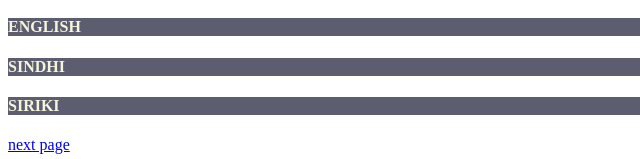
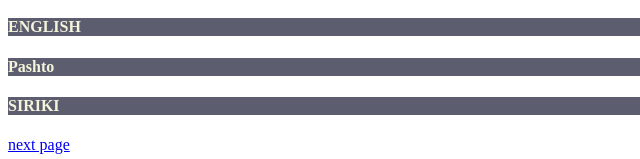
Before and after one commit to zainalijoyo73-source/PITP-Batch-2, a plain HTML site: page index_copy.html in a window 1280 px wide. Shown: the part 1352-1511 px from the top of the page, 0-640 px from the left. Drawn offline with Linux system fonts and the light colour scheme.

Commit message:
Update index_copy.html
Corrected personal information and added Pashto language.

```diff
--- a/index_copy.html
+++ b/index_copy.html
@@ -68,8 +68,9 @@ h4{
  <H2>LANGUAGE</H2>
  <h4>URDU</h4>
 <H4>ENGLISH</H4>
-<H4>SINDHI</H4>
+<H4>Pashto</H4>
 <H4>SIRIKI</H4>
 <a href="form.html">next page</a>
 </body>
+
 </html>
```
